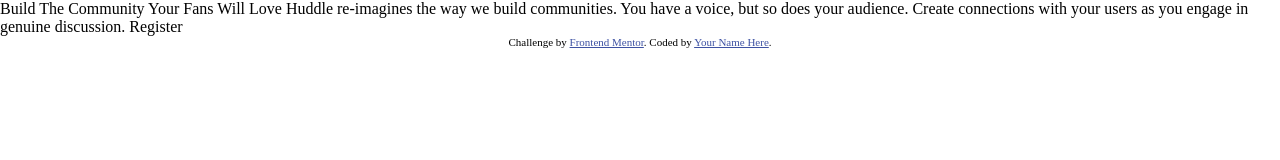
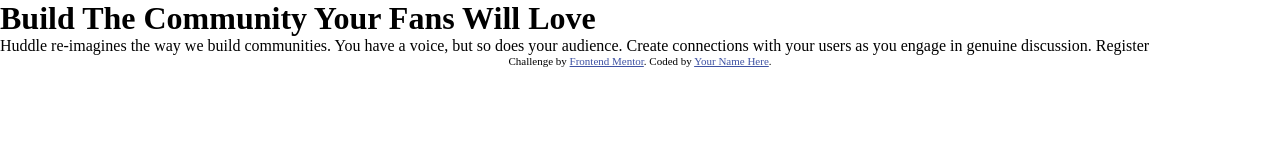
Before and after one commit to deanlauvina7/huddle-landing-page, a plain HTML site: page index.html in a window 1280 px wide. Drawn offline with Linux system fonts and the light colour scheme.

Commit message:
Style reset

```diff
--- a/index.html
+++ b/index.html
@@ -27,7 +27,7 @@
 
   <body>
 
-    Build The Community Your Fans Will Love
+    <h1>Build The Community Your Fans Will Love</h1>
 
     Huddle re-imagines the way we build communities. You have a voice, but so does your audience.
     Create connections with your users as you engage in genuine discussion.
```
